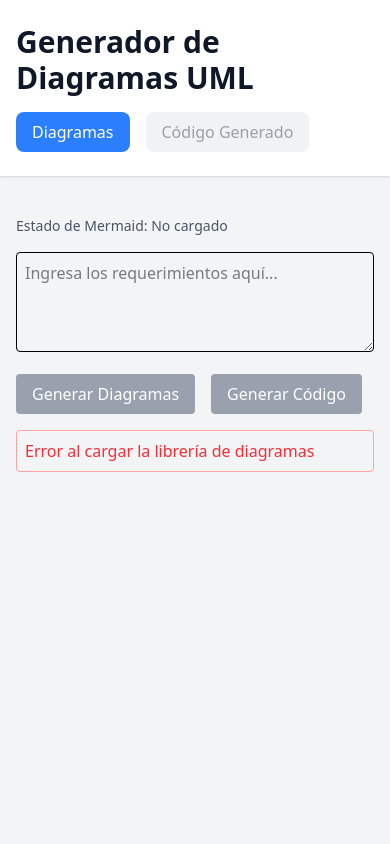
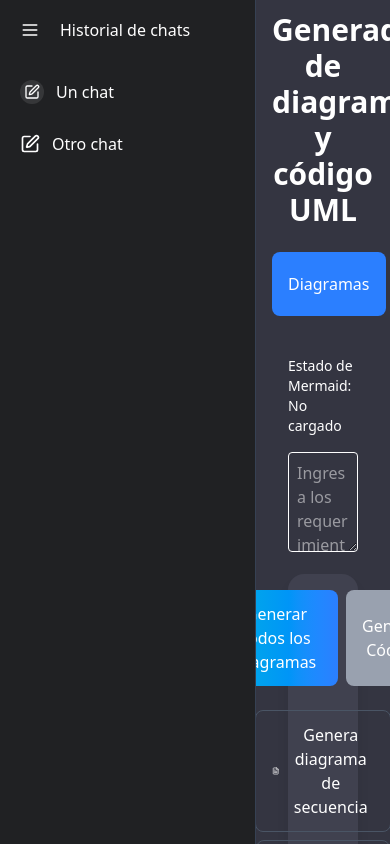
Before and after one commit to eldanielgalaviz/UML-GENERATOR, a React (Vite) app in the folder uml-editor/: page / in a window 390 px wide. Built offline with nearby package versions, Linux system fonts and the light colour scheme.

Commit message:
Interfaz unificada generador de diagramas y codigo

```diff
--- a/uml-editor/src/App.tsx
+++ b/uml-editor/src/App.tsx
@@ -1,6 +1,5 @@
-import React, { useState } from 'react';
-import UMLViewer from './components/UMLViewer';
-import CodeViewer from './components/CodeViewer';
+import React, { useState } from "react";
+import ChatInterface from "./components/chat-interface";
 
 interface AnalysisResponse {
   requirements: any[];
@@ -9,64 +8,9 @@ interface AnalysisResponse {
 }
 
 function App() {
-  const [activeTab, setActiveTab] = useState<'diagrams' | 'code'>('diagrams');
-  const [analysisResponse, setAnalysisResponse] = useState<AnalysisResponse | null>(null);
-
-  const handleAnalysisComplete = (response: AnalysisResponse) => {
-    console.log('Análisis completado:', response);
-    setAnalysisResponse(response);
-
-    // Si hay código generado, permitir cambiar a la pestaña de código
-    if (response.generatedCode) {
-      setActiveTab('code');
-    }
-  };
-
   return (
     <div className="min-h-screen bg-gray-100">
-      <header className="bg-white shadow">
-        <div className="max-w-7xl mx-auto py-6 px-4">
-          <h1 className="text-3xl font-bold text-gray-900">
-            Generador de Diagramas UML
-          </h1>
-          <div className="mt-4 flex gap-4">
-            <button
-              onClick={() => setActiveTab('diagrams')}
-              className={`px-4 py-2 rounded-lg ${
-                activeTab === 'diagrams'
-                  ? 'bg-blue-500 text-white'
-                  : 'bg-gray-200 text-gray-700'
-              }`}
-            >
-              Diagramas
-            </button>
-            <button
-              onClick={() => setActiveTab('code')}
-              disabled={!analysisResponse?.generatedCode}
-              className={`px-4 py-2 rounded-lg ${
-                activeTab === 'code'
-                  ? 'bg-blue-500 text-white'
-                  : 'bg-gray-200 text-gray-700'
-              } ${!analysisResponse?.generatedCode ? 'opacity-50 cursor-not-allowed' : ''}`}
-            >
-              Código Generado
-            </button>
-          </div>
-        </div>
-      </header>
-      <main>
-        <div className="max-w-7xl mx-auto py-6 sm:px-6 lg:px-8">
-          {activeTab === 'diagrams' ? (
-            <UMLViewer
-              onAnalysisComplete={handleAnalysisComplete}
-            />
-          ) : (
-            <CodeViewer
-              generatedCode={analysisResponse?.generatedCode}
-            />
-          )}
-        </div>
-      </main>
+      <ChatInterface />
     </div>
   );
 }
--- a/uml-editor/src/components/UMLViewer.tsx
+++ b/uml-editor/src/components/UMLViewer.tsx
@@ -1,8 +1,14 @@
-import React, { useState, useEffect } from 'react';
-import { analyzeRequirements, generateCode } from '../services/api.service';
+import React, { useState, useEffect } from "react";
+import { analyzeRequirements, generateCode } from "../services/api.service";
+import { FileText, MoreHorizontal } from "lucide-react";
 
 interface DiagramType {
-  type: 'classDiagram' | 'sequenceDiagram' | 'useCaseDiagram' | 'componentDiagram' | 'packageDiagram';
+  type:
+    | "classDiagram"
+    | "sequenceDiagram"
+    | "useCaseDiagram"
+    | "componentDiagram"
+    | "packageDiagram";
   title: string;
   code: string;
 }
@@ -18,23 +24,23 @@ interface UMLViewerProps {
 }
 
 const MermaidDiagram: React.FC<{ code: string }> = ({ code }) => {
-  const [error, setError] = useState<string>('');
+  const [error, setError] = useState<string>("");
 
   useEffect(() => {
     const renderDiagram = async () => {
       try {
         // @ts-ignore
         if (window.mermaid) {
-          console.log('Intentando renderizar diagrama');
+          console.log("Intentando renderizar diagrama");
           // @ts-ignore
           await window.mermaid.run();
-          console.log('Diagrama renderizado exitosamente');
+          console.log("Diagrama renderizado exitosamente");
         } else {
-          console.log('Mermaid no está disponible');
-          setError('Mermaid no está cargado');
+          console.log("Mermaid no está disponible");
+          setError("Mermaid no está cargado");
         }
       } catch (err) {
-        console.error('Error al renderizar:', err);
+        console.error("Error al renderizar:", err);
         setError(`Error al renderizar: ${err}`);
       }
     };
@@ -47,52 +53,54 @@ const MermaidDiagram: React.FC<{ code: string }> = ({ code }) => {
       {error ? (
         <div className="text-red-500">{error}</div>
       ) : (
-        <div className="mermaid bg-white">
-          {code}
-        </div>
+        <div className="mermaid bg-white">{code}</div>
       )}
     </div>
   );
 };
 
 const UMLViewer: React.FC<UMLViewerProps> = ({ onAnalysisComplete }) => {
-  const [requirements, setRequirements] = useState('');
+  const [requirements, setRequirements] = useState("");
   const [loading, setLoading] = useState(false);
   const [generating, setGenerating] = useState(false);
-  const [error, setError] = useState('');
+  const [error, setError] = useState("");
   const [diagrams, setDiagrams] = useState<DiagramType[]>([]);
-  const [selectedDiagram, setSelectedDiagram] = useState<DiagramType | null>(null);
-  const [analysisResponse, setAnalysisResponse] = useState<AnalysisResponse | null>(null);
+  const [selectedDiagram, setSelectedDiagram] = useState<DiagramType | null>(
+    null
+  );
+  const [analysisResponse, setAnalysisResponse] =
+    useState<AnalysisResponse | null>(null);
   const [mermaidLoaded, setMermaidLoaded] = useState(false);
 
   useEffect(() => {
     const loadMermaid = async () => {
       try {
-        console.log('Intentando cargar Mermaid...');
-        const script = document.createElement('script');
-        script.src = 'https://cdnjs.cloudflare.com/ajax/libs/mermaid/10.6.1/mermaid.min.js';
+        console.log("Intentando cargar Mermaid...");
+        const script = document.createElement("script");
+        script.src =
+          "https://cdnjs.cloudflare.com/ajax/libs/mermaid/10.6.1/mermaid.min.js";
         script.async = true;
 
         script.onload = () => {
-          console.log('Script de Mermaid cargado');
+          console.log("Script de Mermaid cargado");
           // @ts-ignore
           window.mermaid.initialize({
             startOnLoad: true,
-            theme: 'default'
+            theme: "default",
           });
           setMermaidLoaded(true);
-          console.log('Mermaid inicializado');
+          console.log("Mermaid inicializado");
         };
 
         script.onerror = (e) => {
-          console.error('Error al cargar Mermaid:', e);
-          setError('Error al cargar la librería de diagramas');
+          console.error("Error al cargar Mermaid:", e);
+          setError("Error al cargar la librería de diagramas");
         };
 
         document.head.appendChild(script);
       } catch (err) {
-        console.error('Error en loadMermaid:', err);
-        setError('Error al configurar la librería de diagramas');
+        console.error("Error en loadMermaid:", err);
+        setError("Error al configurar la librería de diagramas");
       }
     };
 
@@ -101,17 +109,17 @@ const UMLViewer: React.FC<UMLViewerProps> = ({ onAnalysisComplete }) => {
 
   const handleAnalyze = async () => {
     if (!requirements.trim()) {
-      setError('Por favor ingresa los requerimientos');
+      setError("Por favor ingresa los requerimientos");
       return;
     }
 
     try {
       setLoading(true);
-      setError('');
-      console.log('Enviando requerimientos al servidor...');
+      setError("");
+      console.log("Enviando requerimientos al servidor...");
 
       const data = await analyzeRequirements(requirements.trim());
-      console.log('Datos recibidos:', data);
+      console.log("Datos recibidos:", data);
 
       if (data.diagrams && Array.isArray(data.diagrams)) {
         setDiagrams(data.diagrams);
@@ -123,11 +131,11 @@ const UMLViewer: React.FC<UMLViewerProps> = ({ onAnalysisComplete }) => {
           onAnalysisComplete(data);
         }
       } else {
-        throw new Error('No se recibieron diagramas válidos');
+        throw new Error("No se recibieron diagramas válidos");
       }
     } catch (err: any) {
-      console.error('Error en handleAnalyze:', err);
-      setError(err.message || 'Error al analizar los requerimientos');
+      console.error("Error en handleAnalyze:", err);
+      setError(err.message || "Error al analizar los requerimientos");
     } finally {
       setLoading(false);
     }
@@ -135,26 +143,26 @@ const UMLViewer: React.FC<UMLViewerProps> = ({ onAnalysisComplete }) => {
 
   const handleGenerateCode = async () => {
     if (!analysisResponse?.diagrams || diagrams.length === 0) {
-      setError('Primero debes generar los diagramas');
+      setError("Primero debes generar los diagramas");
       return;
     }
 
     try {
       setGenerating(true);
-      setError('');
-      console.log('Generando código...');
+      setError("");
+      console.log("Generando código...");
 
       const codeData = await generateCode(
         analysisResponse.diagrams,
         analysisResponse.requirements
       );
 
-      console.log('Código generado:', codeData);
+      console.log("Código generado:", codeData);
 
       // Actualizar el análisis con el código generado
       const updatedAnalysis = {
         ...analysisResponse,
-        generatedCode: codeData
+        generatedCode: codeData,
       };
 
       setAnalysisResponse(updatedAnalysis);
@@ -163,8 +171,8 @@ const UMLViewer: React.FC<UMLViewerProps> = ({ onAnalysisComplete }) => {
         onAnalysisComplete(updatedAnalysis);
       }
     } catch (err: any) {
-      console.error('Error generando código:', err);
-      setError(err.message || 'Error al generar el código');
+      console.error("Error generando código:", err);
+      setError(err.message || "Error al generar el código");
     } finally {
       setGenerating(false);
     }
@@ -173,8 +181,8 @@ const UMLViewer: React.FC<UMLViewerProps> = ({ onAnalysisComplete }) => {
   return (
     <div className="p-4">
       <div className="mb-4">
-        <p className="text-sm text-gray-600 mb-2">
-          Estado de Mermaid: {mermaidLoaded ? 'Cargado' : 'No cargado'}
+        <p className="text-sm text-white mb-2">
+          Estado de Mermaid: {mermaidLoaded ? "Cargado" : "No cargado"}
         </p>
       </div>
 
@@ -187,22 +195,53 @@ const UMLViewer: React.FC<UMLViewerProps> = ({ onAnalysisComplete }) => {
         />
       </div>
 
-      <div className="mb-4 flex gap-4">
+      <div className="w-full">
+        <div className="rounded-2xl bg-[#40414f] p-4 shadow-lg">
+          {/* Action Buttons */}
+          <div className="flex justify-center mb-4">
             <button
               onClick={handleAnalyze}
               disabled={loading || !mermaidLoaded}
-          className="bg-blue-500 text-white px-4 py-2 rounded hover:bg-blue-600 disabled:bg-gray-400"
+              className="cursor-pointer flex items-center gap-2 px-4 py-3 rounded-lg text-white bg-gradient-to-r from-cyan-500 to-blue-500 hover:bg-gradient-to-bl focus:ring-4 focus:outline-none focus:ring-cyan-300 dark:focus:ring-cyan-800 text-center me-2 mb-2"
             >
-          {loading ? 'Analizando...' : 'Generar Diagramas'}
+              <MoreHorizontal className="w-5 h-5" />
+              {loading ? "Analizando..." : "Generar todos los diagramas"}
             </button>
-
             <button
               onClick={handleGenerateCode}
-          disabled={generating || !analysisResponse?.diagrams || diagrams.length === 0}
-          className="bg-green-500 text-white px-4 py-2 rounded hover:bg-green-600 disabled:bg-gray-400"
+              disabled={
+                generating ||
+                !analysisResponse?.diagrams ||
+                diagrams.length === 0
+              }
+              className="bg-green-500 text-white gap-2 px-4 py-3 rounded-lg hover:bg-green-600 disabled:bg-gray-400 me-2 mb-2"
             >
-          {generating ? 'Generando código...' : 'Generar Código'}
+              {generating ? "Generando código..." : "Generar Código"}
             </button>
+          </div>
+          <div className="flex flex-wrap gap-2 justify-center">
+            <button className="cursor-pointer flex items-center gap-2 px-4 py-3 rounded-lg border border-gray-600 hover:bg-gray-700 transition-colors">
+              <FileText className="w-5 h-5" />
+              Genera diagrama de secuencia
+            </button>
+            <button className="cursor-pointer flex items-center gap-2 px-4 py-3 rounded-lg border border-gray-600 hover:bg-gray-700 transition-colors">
+              <FileText className="w-5 h-5" />
+              Genera diagrama de clases
+            </button>
+            <button className="cursor-pointer flex items-center gap-2 px-4 py-3 rounded-lg border border-gray-600 hover:bg-gray-700 transition-colors">
+              <FileText className="w-5 h-5" />
+              Genera diagrama de paquetes
+            </button>
+            <button className="cursor-pointer flex items-center gap-2 px-4 py-3 rounded-lg border border-gray-600 hover:bg-gray-700 transition-colors">
+              <FileText className="w-5 h-5" />
+              Genera diagrama casos de uso
+            </button>
+            <button className="cursor-pointer flex items-center gap-2 px-4 py-3 rounded-lg border border-gray-600 hover:bg-gray-700 transition-colors">
+              <FileText className="w-5 h-5" />
+              Genera diagrama de componentes
+            </button>
+          </div>
+        </div>
       </div>
 
       {error && (
@@ -222,7 +261,9 @@ const UMLViewer: React.FC<UMLViewerProps> = ({ onAnalysisComplete }) => {
                   key={index}
                   onClick={() => setSelectedDiagram(diagram)}
                   className={`w-full text-left p-2 rounded ${
-                    selectedDiagram === diagram ? 'bg-blue-100' : 'hover:bg-gray-100'
+                    selectedDiagram === diagram
+                      ? "bg-blue-100"
+                      : "hover:bg-gray-100"
                   }`}
                 >
                   {diagram.title}
--- a/uml-editor/src/components/chat-interface.tsx
+++ b/uml-editor/src/components/chat-interface.tsx
@@ -1,24 +1,31 @@
 "use client";
 
-import {
-  Edit,
-  Menu,
-  ChevronDown,
-  Plus,
-  Globe,
-  Lightbulb,
-  ImageIcon,
-  FileText,
-  BarChart3,
-  Code2,
-  MoreHorizontal,
-  Mic,
-} from "lucide-react";
+import { Edit, Menu, FileText, MoreHorizontal } from "lucide-react";
 import { useState } from "react";
 import UMLViewer from "./UMLViewer";
+import CodeViewer from "./CodeViewer";
+
+interface AnalysisResponse {
+  requirements: any[];
+  diagrams: any[];
+  generatedCode?: any;
+}
 
 export default function ChatInterface() {
   const [isOpen, setIsOpen] = useState(true);
+  const [activeTab, setActiveTab] = useState<"diagrams" | "code">("diagrams");
+  const [analysisResponse, setAnalysisResponse] =
+    useState<AnalysisResponse | null>(null);
+
+  const handleAnalysisComplete = (response: AnalysisResponse) => {
+    console.log("Análisis completado:", response);
+    setAnalysisResponse(response);
+
+    // Si hay código generado, permitir cambiar a la pestaña de código
+    if (response.generatedCode) {
+      setActiveTab("code");
+    }
+  };
 
   return (
     <div className="dark">
@@ -56,45 +63,46 @@ export default function ChatInterface() {
 
           {/* Main Content */}
           <main className="flex-1 flex flex-col items-center overflow-auto">
-            <div className="w-full max-w-2xl mt-12 px-4 mx-auto">
-              <h1 className="text-4xl font-semibold text-center mb-6">
-                ¿Con qué puedo ayudarte?
+            <div className="w-full max-w-4xl mt-3 px-4 mx-auto">
+              <h1 className="text-3xl font-semibold text-center mb-6">
+                Generador de diagramas y código UML
               </h1>
-
-              {/* Input Area */}
-              <div className="w-full">
-                <div className="rounded-2xl bg-[#40414f] p-4 shadow-lg">
-                  <div className="flex items-center gap-2 mb-4">
-                    <UMLViewer />
-                  </div>
-
-                  {/* Action Buttons */}
-                  <div className="flex flex-wrap gap-2 justify-center">
-                    <button className="flex items-center gap-2 px-4 py-3 rounded-lg border border-gray-600 hover:bg-gray-700 transition-colors">
-                      <FileText className="w-5 h-5" />
-                      Crea diagrama de secuencia
-                    </button>
-                    <button className="flex items-center gap-2 px-4 py-3 rounded-lg border border-gray-600 hover:bg-gray-700 transition-colors">
-                      <FileText className="w-5 h-5" />
-                      Crea diagrama de clases
-                    </button>
-                    <button className="flex items-center gap-2 px-4 py-3 rounded-lg border border-gray-600 hover:bg-gray-700 transition-colors">
-                      <FileText className="w-5 h-5" />
-                      Crea diagrama de paquetes
-                    </button>
-                    <button className="flex items-center gap-2 px-4 py-3 rounded-lg border border-gray-600 hover:bg-gray-700 transition-colors">
-                      <FileText className="w-5 h-5" />
-                      Crea diagrama casos de uso
-                    </button>
-                    <button className="flex items-center gap-2 px-4 py-3 rounded-lg border border-gray-600 hover:bg-gray-700 transition-colors">
-                      <FileText className="w-5 h-5" />
-                      Crea diagrama de componentes
-                    </button>
-                    <button className="flex items-center gap-2 px-4 py-3 rounded-lg border border-gray-600 hover:bg-gray-700 transition-colors">
-                      <MoreHorizontal className="w-5 h-5" />
-                      Generar todos los diagramas
-                    </button>
-                  </div>
+              <div className="mt-4 flex gap-4">
+                <button
+                  onClick={() => setActiveTab("diagrams")}
+                  className={`px-4 py-2 rounded-lg ${
+                    activeTab === "diagrams"
+                      ? "bg-blue-500 text-white"
+                      : "bg-gray-200 text-gray-700"
+                  }`}
+                >
+                  Diagramas
+                </button>
+                <button
+                  onClick={() => setActiveTab("code")}
+                  disabled={!analysisResponse?.generatedCode}
+                  className={`px-4 py-2 rounded-lg ${
+                    activeTab === "code"
+                      ? "bg-blue-500 text-white"
+                      : "bg-gray-200 text-gray-700"
+                  } ${
+                    !analysisResponse?.generatedCode
+                      ? "opacity-50 cursor-not-allowed"
+                      : ""
+                  }`}
+                >
+                  Código Generado
+                </button>
+              </div>
+              <div>
+                <div className="mt-6">
+                  {activeTab === "diagrams" ? (
+                    <UMLViewer onAnalysisComplete={handleAnalysisComplete} />
+                  ) : (
+                    <CodeViewer
+                      generatedCode={analysisResponse?.generatedCode}
+                    />
+                  )}
                 </div>
               </div>
             </div>
```
Also changed, not shown: uml-editor/src/components/CodeViewer.tsx (+7 -7 lines). Lines whose indentation alone changed are shown as unchanged.
